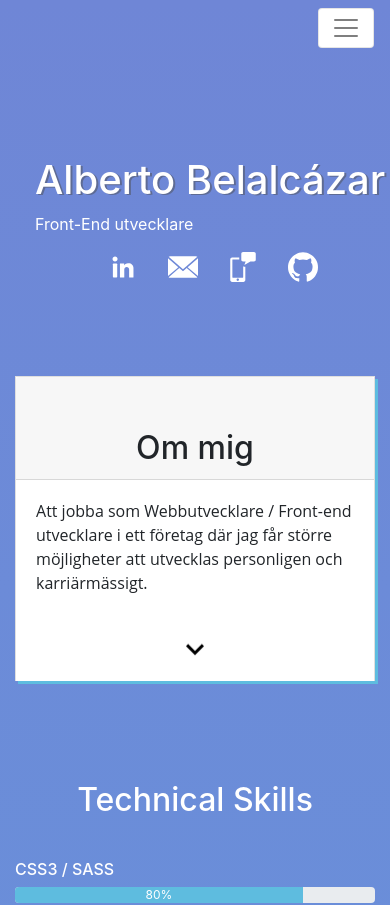
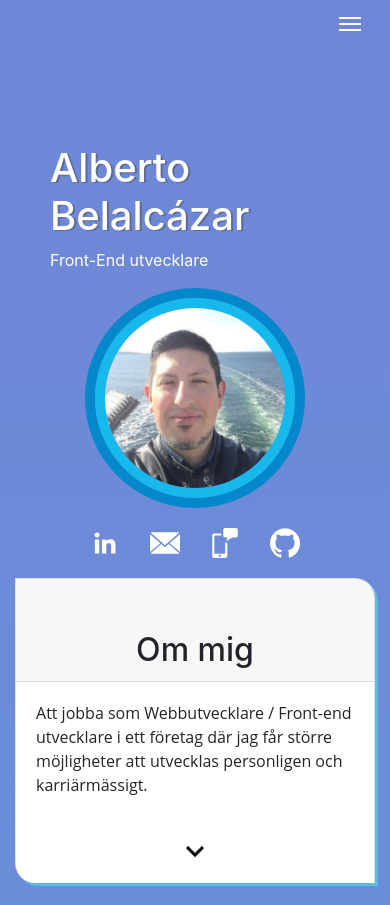
Before and after one commit to albertobelalcazar/albertobelalcazar.github.io, a React app: page / in a window 390 px wide. Shown: the top 905 px of the page. Built offline with nearby package versions, Linux system fonts and the light colour scheme.

Commit message:
new changes

```diff
--- a/src/js/components/experiences.js
+++ b/src/js/components/experiences.js
@@ -3,8 +3,8 @@ import React, { Component } from 'react';
 class Experiences extends Component {
   render() {
     return (
-      <div className="">
-        <div id="slider-feature" className="carousel slide" data-ride="carousel">
+      <div id="slider-feature" className="carousel slide" data-ride="carousel">
+        <div className="slider-feature-inner">
           <h3>Vad människor som jag har arbetat tycker om mig</h3>
           <ol className="carousel-indicators">
             <li data-target="#slider-feature" data-slide-to="0" className="active"></li>
--- a/src/js/components/jumbotron.js
+++ b/src/js/components/jumbotron.js
@@ -3,7 +3,7 @@ import LinkedIn from '../../assets/img/linkedin.svg';
 import Email from '../../assets/img/close-envelope.svg';
 import Mobil from '../../assets/img/sms.svg';
 import Git from '../../assets/img/github-logo.svg';
-
+import Me from '../../assets/img/me11.jpg';
 
 class Jumbotron extends Component {
   render() {
@@ -19,11 +19,11 @@ class Jumbotron extends Component {
             <p>0762938777</p>
             <p>Norrtälje</p> */}
           </div>
-          {/* <div className="col-md-6">
+          <div className="col-md-6">
               <div className="me-container">
                 <img src={Me} alt="me"  id="me"/>
               </div>
-            </div> */}
+            </div>
         </div>
         <div className="social-icons text-center">
           <div className="c-icons">
--- a/src/js/components/topBar.js
+++ b/src/js/components/topBar.js
@@ -5,8 +5,10 @@ class Topbar extends Component {
     return (
       <nav className="navbar navbar-expand-lg navbar-light">
         <a className="navbar-brand" href="#"></a>
-        <button className="navbar-toggler" type="button" data-toggle="collapse" data-target="#navbarNavAltMarkup" aria-controls="navbarSupportedContent" aria-expanded="false" aria-label="Toggle navigation">
-          <span className="navbar-toggler-icon"></span>
+        <button class="navbar-toggler collapsed" type="button" data-toggle="collapse" data-target="#navbarNavAltMarkup" aria-controls="navbarSupportedContent" aria-expanded="false" aria-label="Toggle navigation">
+          <span class="icon-bar top-bar"></span>
+          <span class="icon-bar middle-bar"></span>
+          <span class="icon-bar bottom-bar"></span>
         </button>
         <div className="collapse navbar-collapse" id="navbarNavAltMarkup">
           <div className="mx-auto py-3">
@@ -15,8 +17,8 @@ class Topbar extends Component {
               <a className="nav-item nav-link" href="#ommig">Om mig</a>
               <a className="nav-item nav-link" href="#kompetens">Kompetens</a>
               <a className="nav-item nav-link" href="#erfarenhet">Erfarenhet</a>
-              <a className="nav-item nav-link" href="#portfolio">Portfolio</a>
-              <a className="nav-item nav-link" href="#">Blog</a>
+              <a className="nav-item nav-link" href="#portfolio">Portfölj</a>
+              {/* <a className="nav-item nav-link" href="#">Blog</a> */}
               <a className="nav-item nav-link" href="#contact">Contact</a>
             </div>
           </div>
--- a/src/scss/components/_custom.scss
+++ b/src/scss/components/_custom.scss
@@ -12,24 +12,32 @@
 //     color: rgb(99, 101, 102);
 // }
 
-// #me{
-//     position: relative;
-//     width: 280px;
-//     height: 280px;
-//     text-align: center;
-//     vertical-align: middle;
-//     border: 20px solid #17B8EC;
-//     border-radius: 50%;
+#me{
+    position: relative;
+    width: 200px;
+    height: 200px;
+    text-align: center;
+    vertical-align: middle;
+    border: 10px solid #17B8EC;
+    border-radius: 50%;
 
-// }
-// .me-container{
-//     height: 320px;
-//     width: 320px;
-//     left: 20%;
-//     border: 20px solid #0487CB;
-//     margin: 0 auto;
-//     border-radius: 50%;
-// }
+}
+.me-container{
+    height: 220px;
+    width: 220px;
+    left: 20%;
+    border: 10px solid #0487CB;
+    margin: 0 auto;
+    border-radius: 50%;
+}
+
+@media only screen and (min-width: 768px) {
+
+  .me-container{
+    margin-left: 120px !important;
+  }
+}
+
 // .jumbotron{
 //     background: #fff !important;
 // }
@@ -186,6 +194,11 @@ $progress-bar-transition: width 0.6s ease !default;
   background: #fff;
 }
 
+.navbar-nav{
+  text-align: center;
+}
+
+
 //   #headingOne{
 //     background: #0487CB;
 // }
@@ -195,6 +208,26 @@ $progress-bar-transition: width 0.6s ease !default;
 //     text-shadow: 2px 2px 2px #333;
 // }
 
+
+.social-icons.text-center {
+  padding-top: 20px;
+}
+
+#ommig, #kompetens, #erfarenhet, .slider-feature-inner{
+  max-width: 1140px;
+}
+
+#accordionExample>.card:last-of-type {
+  border-bottom-left-radius: 20px;
+  border-top-right-radius: 20px;
+}
+
+.slider-feature-inner{
+  margin: 0 auto !important;
+}
+#portfolio{
+  background: #fff;
+}
 .social-icons div img {
   display: inline-block;
   width: auto;
@@ -217,7 +250,7 @@ $progress-bar-transition: width 0.6s ease !default;
 //   background: #0e4c9e;
 // }
 .cm-c {
-  max-width: 1140px !important;
+  // max-width: 1140px !important;
   padding-right: 0px !important;
   padding-left: 0px !important;
   background-image: linear-gradient(to top, #48c6ef 0%, #6f86d6 100%) !important;
@@ -233,10 +266,14 @@ $progress-bar-transition: width 0.6s ease !default;
 
 .container-fluid.mt-10.jumbotron-c {
   color: #fff;
-  padding-left: 50px;
   margin-bottom: 20px;
   min-height: 200px;
   margin-top: 100px;
+  max-width: 1140px;;
+}
+
+.jumbo-text{
+  padding-left: 50px;
 }
 
 //skills
@@ -283,14 +320,17 @@ h2 {
 
 #slider-feature {
   padding: 15px;
-  background-color: #5ebcdf; /* Used if the image is unavailable */
+  background-color: #5EBCDF; /* Used if the image is unavailable */
   min-height: 300px; /* You must set a specified height */
   background-position: center; /* Center the image */
   background-repeat: no-repeat; /* Do not repeat the image */
   background-size: cover; /* Resize the background image to cover the entire container */
-  border-top: 15px solid #fff;
-  border-bottom: 15px solid #fff;
+  // border-top: 15px solid #fff;
+  // border-bottom: 15px solid #fff;
   color: #fff;
+}
+.blockquote-footer{
+  color: #333 !important;
 }
 .carousel-item {
   margin-top: 10px;
@@ -348,3 +388,50 @@ a {
     transform: translateY(-15px);
   }
 }
+
+
+/******/
+.icon-bar {
+	width: 22px;
+	height: 2px;
+	background-color: #fff;
+	display: block;
+	transition: all 0.2s;
+	margin-top: 4px
+}
+
+.navbar-toggler {
+  border: none;
+  background: transparent !important;
+}
+
+/*animation*/
+
+.navbar-toggler .top-bar {
+  transform: rotate(45deg);
+  transform-origin: 10% 10%;
+}
+.navbar-light .navbar-toggler{
+  border-color: transparent !important;
+}
+
+.navbar-toggler .middle-bar {
+  opacity: 0;
+}
+
+.navbar-toggler .bottom-bar {
+  transform: rotate(-45deg);
+  transform-origin: 10% 90%;
+}
+
+.navbar-toggler.collapsed .top-bar {
+  transform: rotate(0);
+}
+
+.navbar-toggler.collapsed .middle-bar {
+  opacity: 1;
+}
+
+.navbar-toggler.collapsed .bottom-bar {
+  transform: rotate(0);
+}
```
Also changed, not shown: src/assets/img/me11.jpg (added), 8 other files (tests, documents, lock files or other folders).
